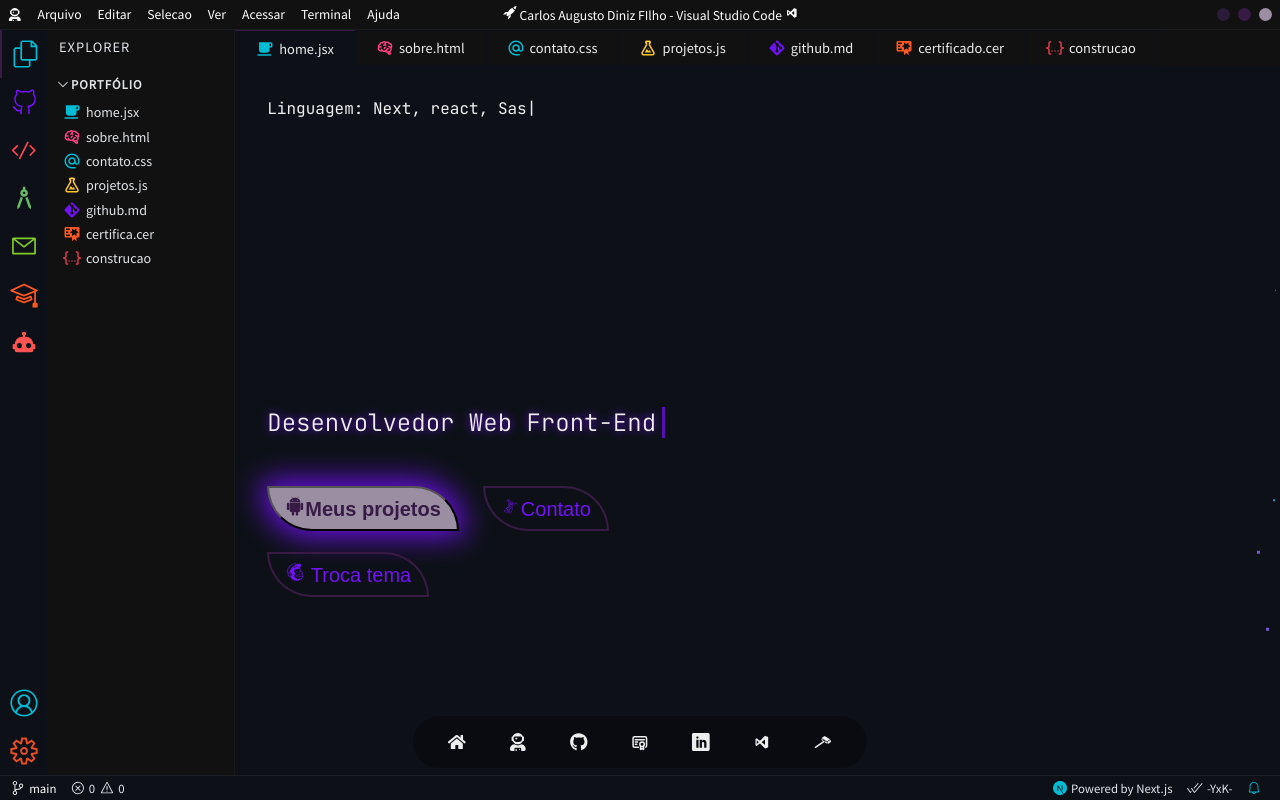
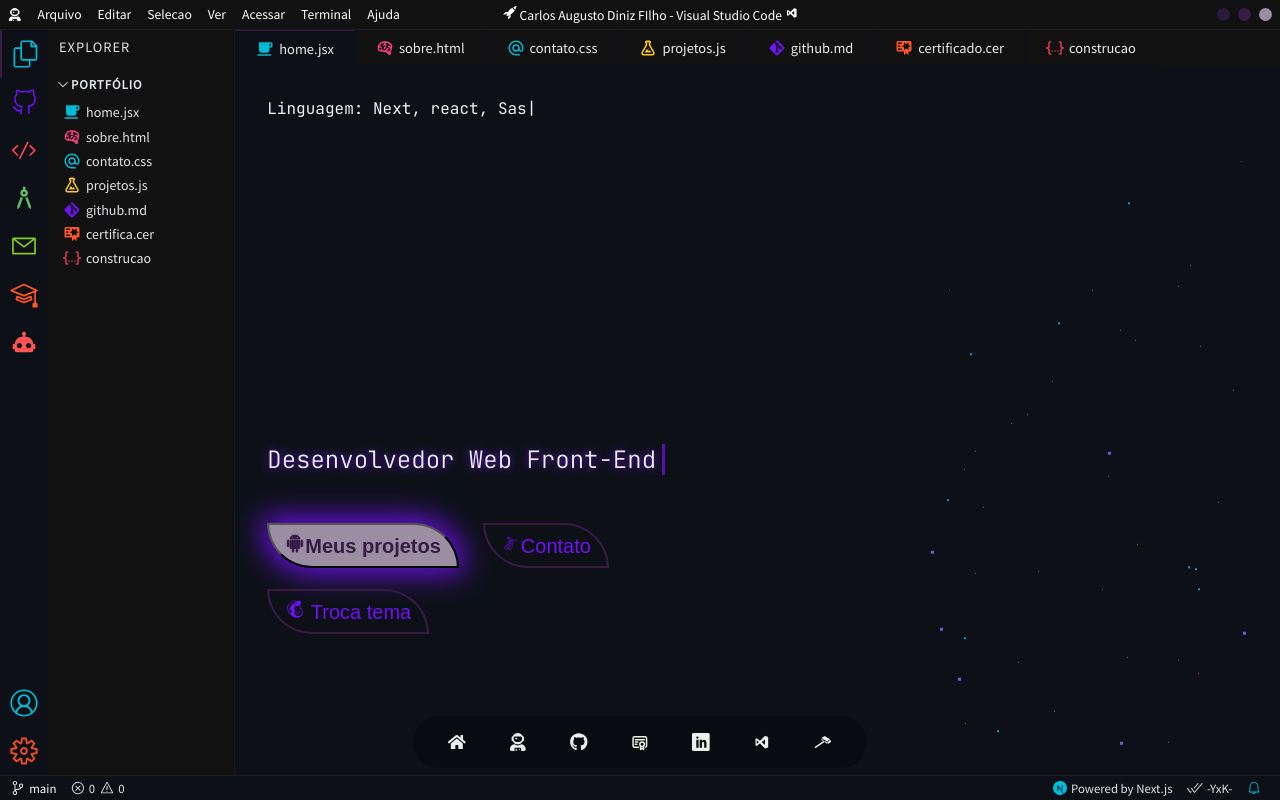
Before and after one commit to ysneshy/portfolio-carlos-filho, a Next.js app: page / in a window 1280 px wide. Built offline with nearby package versions, Linux system fonts and the light colour scheme.

Commit message:
constelacao :closed_lock_with_key::bug::zap::rocket:

```diff
--- a/styles/Estelar.module.css
+++ b/styles/Estelar.module.css
@@ -1,9 +1,14 @@
 .galaxia {
+    width: 50%;
+    height: 50%;
+    max-width: 1200px;
+    min-width: 760;
+    overflow: hidden;
     display: flex;
-    justify-content: center;
-    height: 75vh;
-    flex-direction: column;
-    position: relative;
+  justify-content: center;
+  height: 75vh;
+  flex-direction: column;
+  position: relative;
 
 }
 
```
